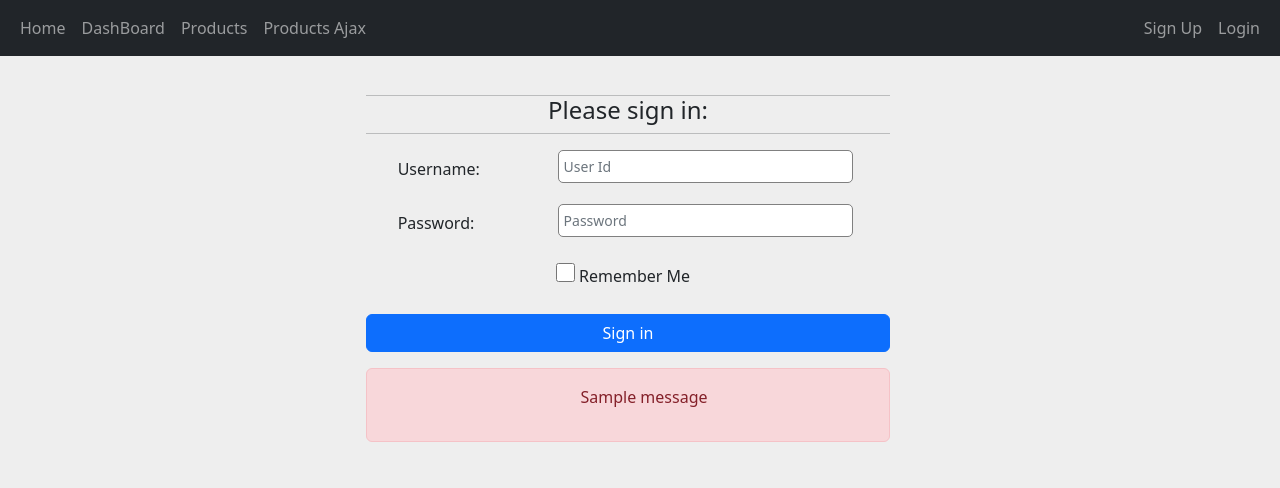
After one commit to NetCoder99/python-flask-login-demo, a Flask app: template auth/templates/login_ajax.html in a window 1280 px wide. The commit adds this page. Shown: the top 488 px of the page. Run offline with Flask 3, Linux system fonts and the light colour scheme; the template is opened without the code that fills it: values that come from a table or form of the project are taken from there, others are empty; one stand-in notice (Sample message) is shown; some libraries are stand-ins or nearby versions.

Commit message:
Added some Ajax

```diff
--- /dev/null
+++ b/auth/static/login.js
@@ -0,0 +1,6 @@
+console.log("Login document is ready");
+
+//-----------------------------------------------------------
+$( "#btn_login" ).on( "click", function() {
+    console.log("Login button was clicked");
+} );
--- /dev/null
+++ b/auth/templates/login_ajax.html
@@ -0,0 +1,76 @@
+{% extends "base.html" %}
+
+{% block title %}
+Login
+{% endblock %}
+
+{% block styles %}
+{{super()}}
+  <link rel="stylesheet" href="{{url_for('.static', filename='signin.css')}}">
+{% endblock %}
+
+{% block scripts %}
+    {{super()}}
+{% endblock %}
+
+{% block content %}
+<div class="container d-flex align-items-center justify-content-center flex-column ">
+    <form class="col-md-8 form-signin" method="POST" action="/auth/login">
+        {{ form.hidden_tag() }}
+
+        <div class="row mb-3 col-sm-12 text-center justify-content-center">
+            <hr class="col-sm-9"/>
+            <h4>Please sign in:</h4>
+            <hr class="col-sm-9"/>
+        </div>
+
+        <div class="row mb-3 col-sm-11">
+            <div class="col-sm-2"></div>
+            <label class="col-sm-3 col-form-label">Username:</label>
+            <div class="col-sm-6">
+                {{ form.username(placeholder='User Id', class="form-control", id="username") }}
+            </div>
+            <div class="col-sm-1"></div>
+        </div>
+
+        <div class="row mb-3 col-sm-11">
+            <div class="col-sm-2"></div>
+            <label class="col-sm-3 col-form-label">Password:</label>
+            <div class="col-sm-6">
+                {{ form.password(placeholder='Password', class="form-control") }}
+            </div>
+            <div class="col-sm-1"></div>
+        </div>
+
+        <div class="row mb-4 justify-content-center ">
+            <div class="col-sm-4 ">
+                <div class="form-check">
+                    {{ form.remember(class="checkbox") }}
+                    <label class="form-check-label">
+                        Remember Me
+                    </label>
+                </div>
+            </div>
+        </div>
+
+        <div class="row mb-3 col-sm-12 justify-content-center">
+            <button type="submit" class="btn btn-primary col-sm-9" id="btn_login">Sign in</button>
+        </div>
+
+        <div class="row mb-3 col-sm-12 justify-content-center">
+            <div class="alert alert-danger text-center col-sm-9" role="alert">
+                {% with messages = get_flashed_messages() %}
+                {% if messages %}
+                <ol class=flashes>
+                    {% for message in messages %}
+                    {{ message }}
+                    {% endfor %}
+                </ol>
+                {% endif %}
+                {% endwith %}
+            </div>
+        </div>
+    </form>
+</div> <!-- /container -->
+<script type="text/javascript" src="static/login.js"></script>
+{% endblock %}
--- a/data/getData.py
+++ b/data/getData.py
@@ -8,14 +8,16 @@ getData_blueprint = Blueprint('getData_blueprint',__name__,template_folder='temp
 
 @getData_blueprint.route('/products_api', methods=['GET'])
 def products_api():
+    print('products_api - started')
     ## http://127.0.0.1:5000/data/products
     absolute_path = os.path.dirname(__file__)
     full_path     = os.path.join(absolute_path, "products.json")
 
-    sleep(2)
+    sleep(3)
 
     with open(full_path) as products_file:
         json_data = json.load(products_file)
+        print('products_api - returned')
         return json_data['products']
 
 @getData_blueprint.route('/products', methods=['GET'])
```
Also changed, not shown: data/static/products.js (added, +61 -0 lines), data/templates/products_ajax.html (+2 -64 lines).
